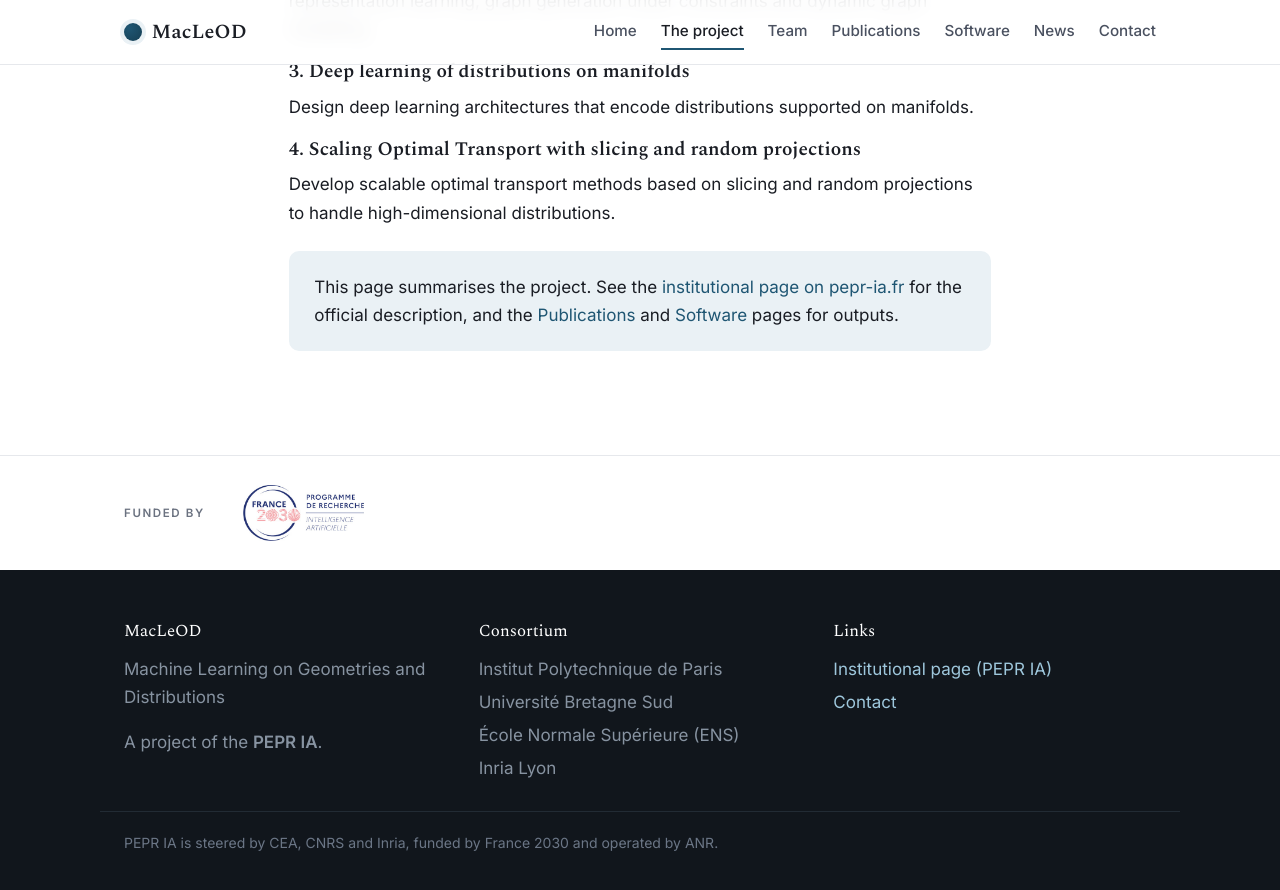
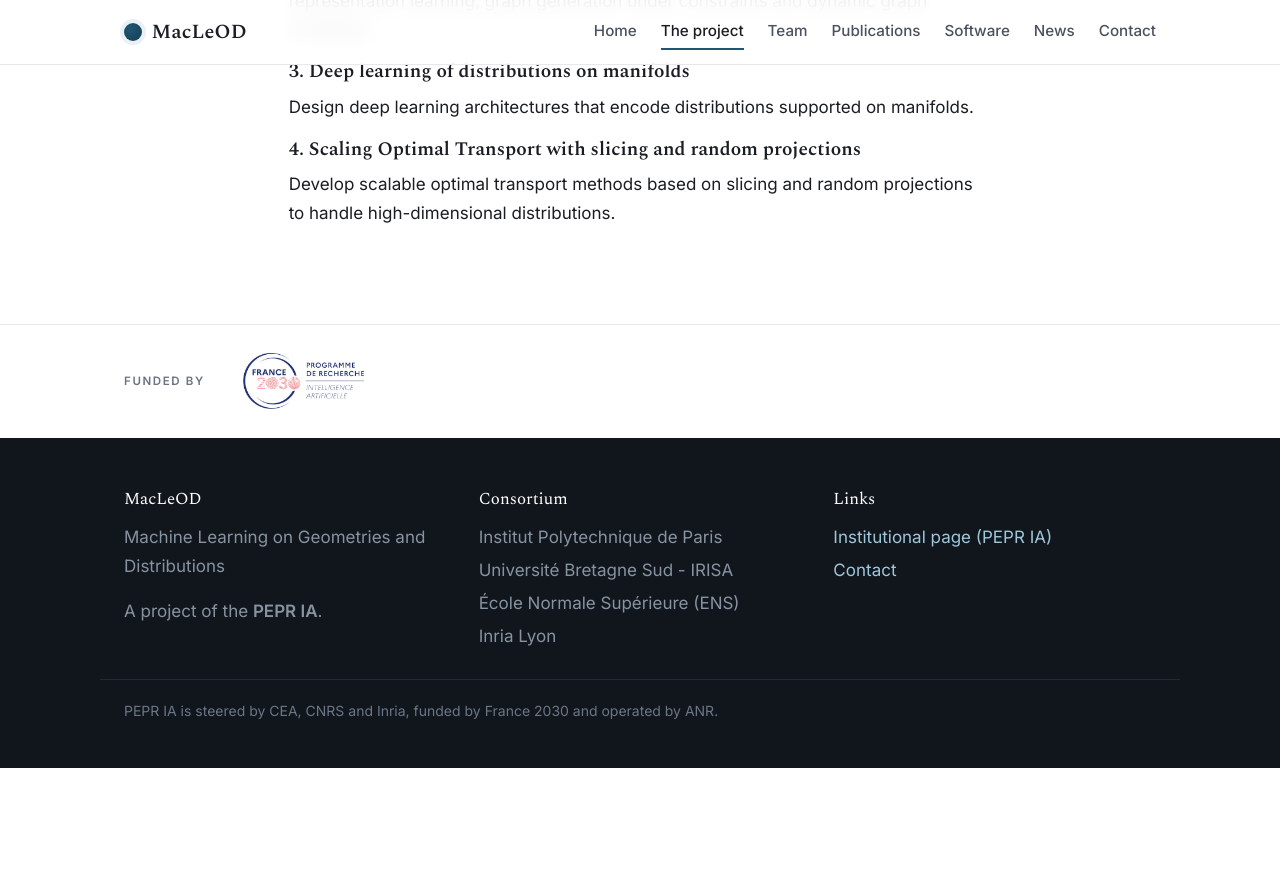
Before and after one commit to peprmacleod/peprmacleod.github.io, a Jekyll site: the page built from project.md, in a window 1280 px wide and 900 px high, scrolled down 1054 px. Shown: the top 890 px of the window. Built offline with Jekyll 4.4.1, drawn with Linux system fonts in a browser that asks for light colours; after the commit the page ends 1822 px from its top, so only the background shows below that.

Commit message:
small cosmetic modifications

```diff
--- a/_config.yml
+++ b/_config.yml
@@ -27,7 +27,7 @@ leads:
 
 partners:
   - "Institut Polytechnique de Paris"
-  - "Université Bretagne Sud"
+  - "Université Bretagne Sud - IRISA"
   - "École Normale Supérieure (ENS)"
   - "Inria Lyon"
 
--- a/project.md
+++ b/project.md
@@ -28,11 +28,3 @@ neural architectures needed to make them practical at scale.
 ### {{ axis.id }}. {{ axis.title }}
 {{ axis.summary }}
 {% endfor %}
-
-
-<div class="callout" markdown="1">
-This page summarises the project. See the
-[institutional page on pepr-ia.fr]({{ site.institutional_page }}) for the
-official description, and the [Publications]({{ '/publications/' | relative_url }})
-and [Software]({{ '/software/' | relative_url }}) pages for outputs.
-</div>
```
Also changed, not shown: publications.md (+0 -2 lines), 1 other file.
